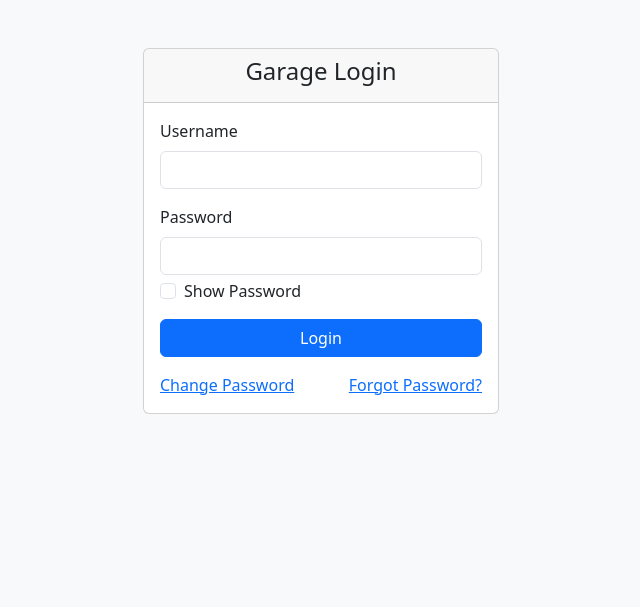
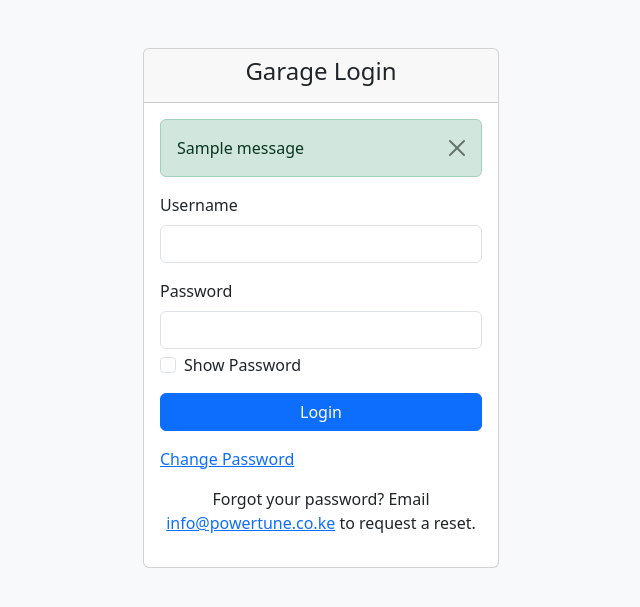
Before and after one commit to hubtronics/garagesystem, a Flask app: page /login in a window 1280 px wide. Shown: the top 607 px of the page, without its empty margins (319-959 px from the left). Run offline with Flask 3, Linux system fonts and the light colour scheme; tables that the repository leaves empty hold one stand-in row (values such as "Sample post"); one stand-in notice (Sample message) is shown.

Commit message:
ADDED WRONG PASS NOTI

```diff
--- a/app.py
+++ b/app.py
@@ -111,12 +111,12 @@ def login():
         password = request.form['password']
         user = User.query.filter_by(username=username).first()
         if user and user.check_password(password):
+            session['username'] = user.username
             session['user_id'] = user.id
-            session['username'] = user.username
             flash('Login successful!', 'success')
             return redirect(url_for('dashboard'))
         else:
-            flash('Invalid username or password.', 'danger')
+            flash('Incorrect username or password.', 'danger')
     return render_template('login.html')
 
 @app.route('/logout')
--- a/templates/login.html
+++ b/templates/login.html
@@ -15,6 +15,16 @@
                         <h4>Garage Login</h4>
                     </div>
                     <div class="card-body">
+                        {% with messages = get_flashed_messages(with_categories=true) %}
+                          {% if messages %}
+                            {% for category, message in messages %}
+                              <div class="alert alert-{{ category }} alert-dismissible fade show" role="alert">
+                                {{ message }}
+                                <button type="button" class="btn-close" data-bs-dismiss="alert" aria-label="Close"></button>
+                              </div>
+                            {% endfor %}
+                          {% endif %}
+                        {% endwith %}
                         <form method="POST">
                             <div class="mb-3">
                                 <label for="username" class="form-label">Username</label>
@@ -32,8 +42,10 @@
                         </form>
                         <div class="mt-3 d-flex justify-content-between">
                             <a href="{{ url_for('change_password') }}">Change Password</a>
-                            <a href="#">Forgot Password?</a>
                         </div>
+                        <p class="mt-3 text-center">
+                            Forgot your password? Email <a href="mailto:info@powertune.co.ke">info@powertune.co.ke</a> to request a reset.
+                        </p>
                     </div>
                 </div>
             </div>
```
